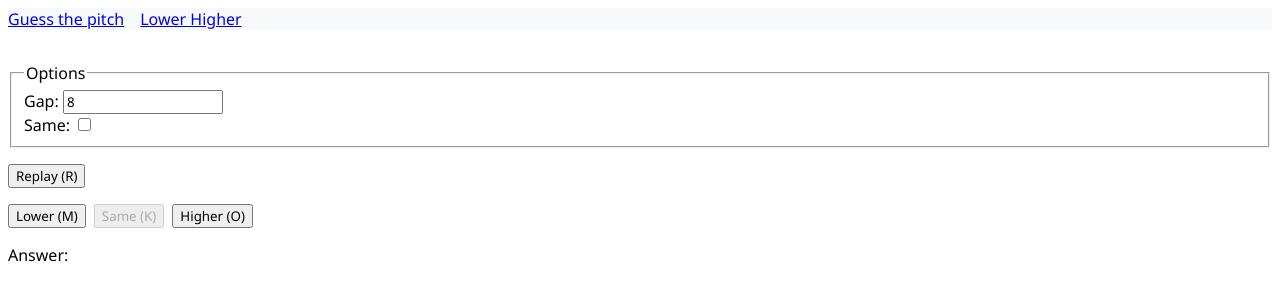
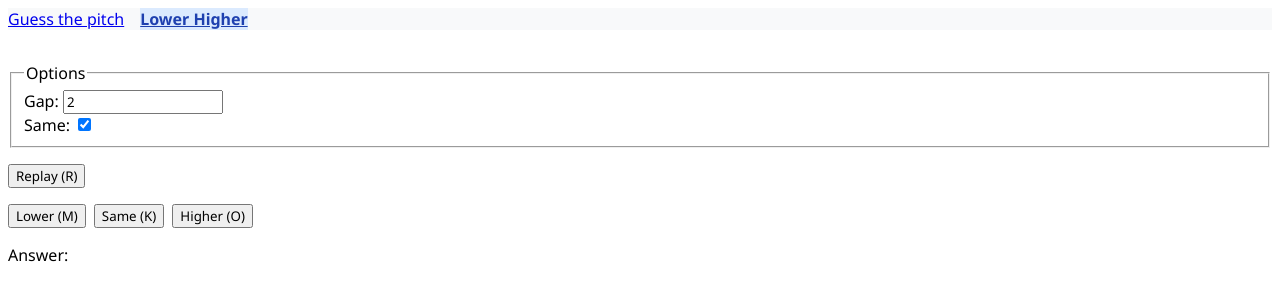
Before and after one commit to igormukhin/hear-the-pitch, a Vue app: page / in a window 1280 px wide. Both pictures are taken after a click on the link "Lower Higher". Shown: the top 300 px of the page. Built offline with nearby package versions, Linux system fonts and the light colour scheme.

Commit message:
remember state

```diff
--- a/src/App.vue
+++ b/src/App.vue
@@ -1,18 +1,24 @@
 <script setup lang="ts">
-import {ref} from "vue";
+import {useStoredOptions} from "@/support/storedoptions";
 import GuessPitch from "@/components/GuessPitch.vue"
 import HigherLower from "@/components/LowerHigher.vue";
 import KeyboardShortcuts from "@/components/KeyboardShortcuts.vue";
 
-const exercise = ref("guessPitch")
+type Exercise = "guessPitch" | "lowerHigher"
+
+const {exercise} = useStoredOptions<{exercise: Exercise}>("hear-the-pitch.navigation", {
+  exercise: "guessPitch"
+}, {
+  exercise: (value): value is Exercise => value === "guessPitch" || value === "lowerHigher"
+})
 
 </script>
 
 <template>
   <KeyboardShortcuts />
   <nav>
-    <a href="#" @click="exercise = 'guessPitch'">Guess the pitch</a>
-    <a href="#" @click="exercise = 'lowerHigher'">Lower Higher</a>
+    <a href="#" @click="exercise = 'guessPitch'" :class="{selected: exercise === 'guessPitch'}">Guess the pitch</a>
+    <a href="#" @click="exercise = 'lowerHigher'" :class="{selected: exercise === 'lowerHigher'}">Lower Higher</a>
   </nav>
 
   <main>
@@ -30,4 +36,10 @@ const exercise = ref("guessPitch")
   nav a {
     margin-right: 1em;
   }
+
+  nav a.selected {
+    background-color: #dbeafe;
+    color: #1e40af;
+    font-weight: bold;
+  }
 </style>
--- a/src/components/LowerHigher.vue
+++ b/src/components/LowerHigher.vue
@@ -4,6 +4,7 @@ import {randomPitch, toNotation, toPitch} from "@/support/notes"
 import {ref} from "vue"
 import {playSequence, playWrongAnswer} from "@/support/audioplay";
 import {grandPiano, steelGuitar} from "@/support/instruments";
+import {useStoredOptions} from "@/support/storedoptions";
 
 const rangeMin = toPitch("C3")
 const rangeMax = toPitch("C5")
@@ -14,8 +15,13 @@ const secondInstrumentInfo = grandPiano;
 const firstPitch = ref(0)
 const secondPitch = ref(0)
 
-const gap = ref(8)
-const sameOption = ref(false)
+const {gap, sameOption} = useStoredOptions<{gap: number; sameOption: boolean}>("hear-the-pitch.lower-higher.options", {
+  gap: 2,
+  sameOption: true
+}, {
+  gap: (value): value is number => typeof value === "number" && Number.isInteger(value) && value > 0,
+  sameOption: (value): value is boolean => typeof value === "boolean"
+})
 const justAnswered = ref("")
 
 function newQuestion() {
--- /dev/null
+++ b/src/support/storedoptions.ts
@@ -0,0 +1,36 @@
+import {reactive, toRefs, watch} from 'vue';
+
+export function useStoredOptions<T extends Record<string, string | number | boolean>>(
+    key: string,
+    defaults: T,
+    validators: {[K in keyof T]: (value: unknown) => value is T[K]}
+) {
+    const saved = {...defaults};
+    const keys = Object.keys(defaults) as (keyof T)[];
+    try {
+        const stored: unknown = JSON.parse(localStorage.getItem(key) ?? 'null');
+        if (stored && typeof stored === 'object') {
+            for (const name of keys) {
+                const value = (stored as Record<string, unknown>)[name as string];
+                if (validators[name](value)) saved[name] = value;
+            }
+        }
+    } catch {
+        // Use defaults when storage is unavailable or malformed.
+    }
+
+    const options = reactive({...saved}) as T;
+    watch(options, values => {
+        for (const name of keys) {
+            const value = values[name];
+            if (validators[name](value)) saved[name] = value;
+        }
+        try {
+            localStorage.setItem(key, JSON.stringify(saved));
+        } catch {
+            // Keep the options usable when storage is unavailable or full.
+        }
+    }, {flush: 'sync'});
+
+    return toRefs(options);
+}
```
Also changed, not shown: 1 other file (tests, documents, lock files or other folders).
